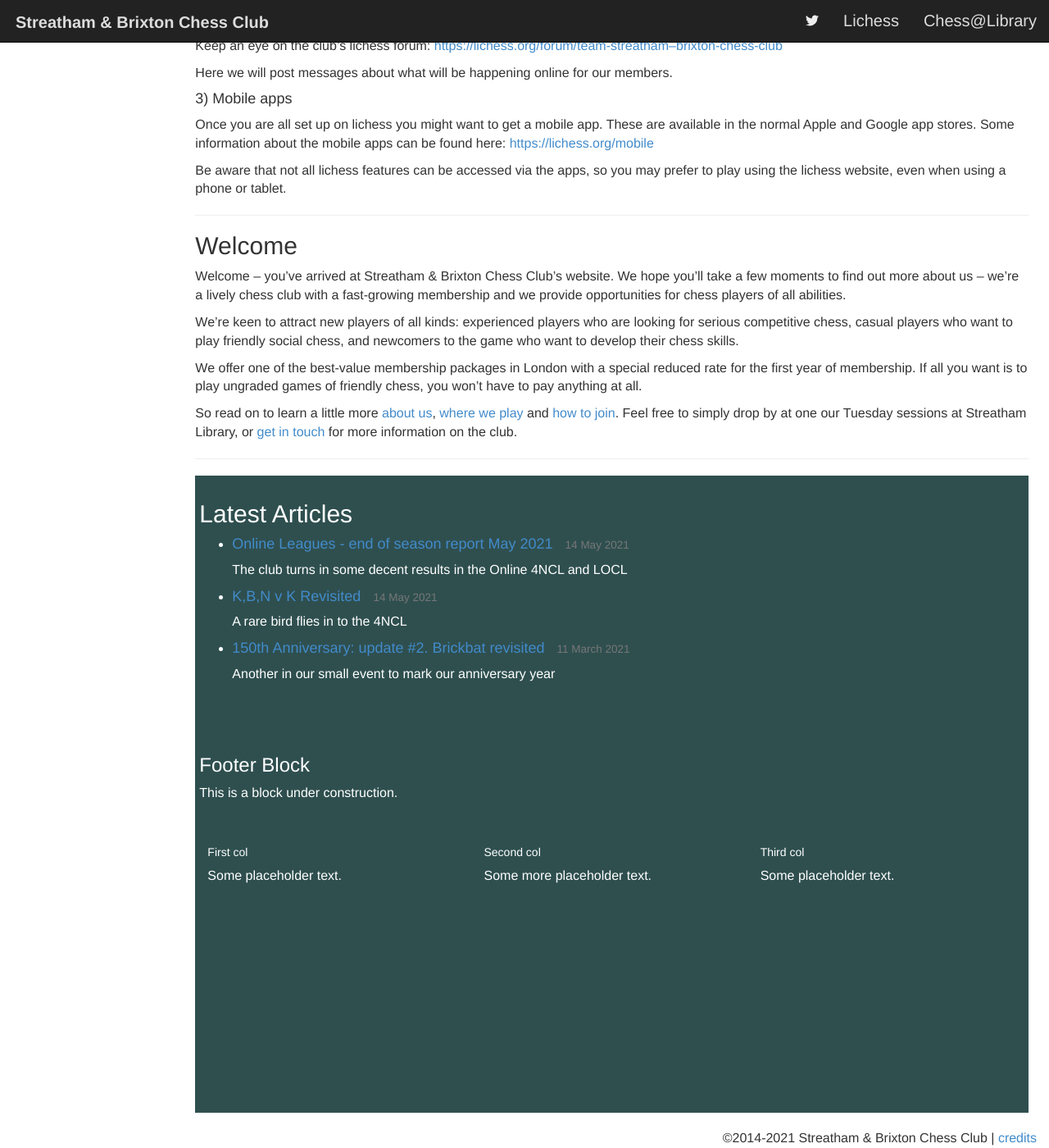
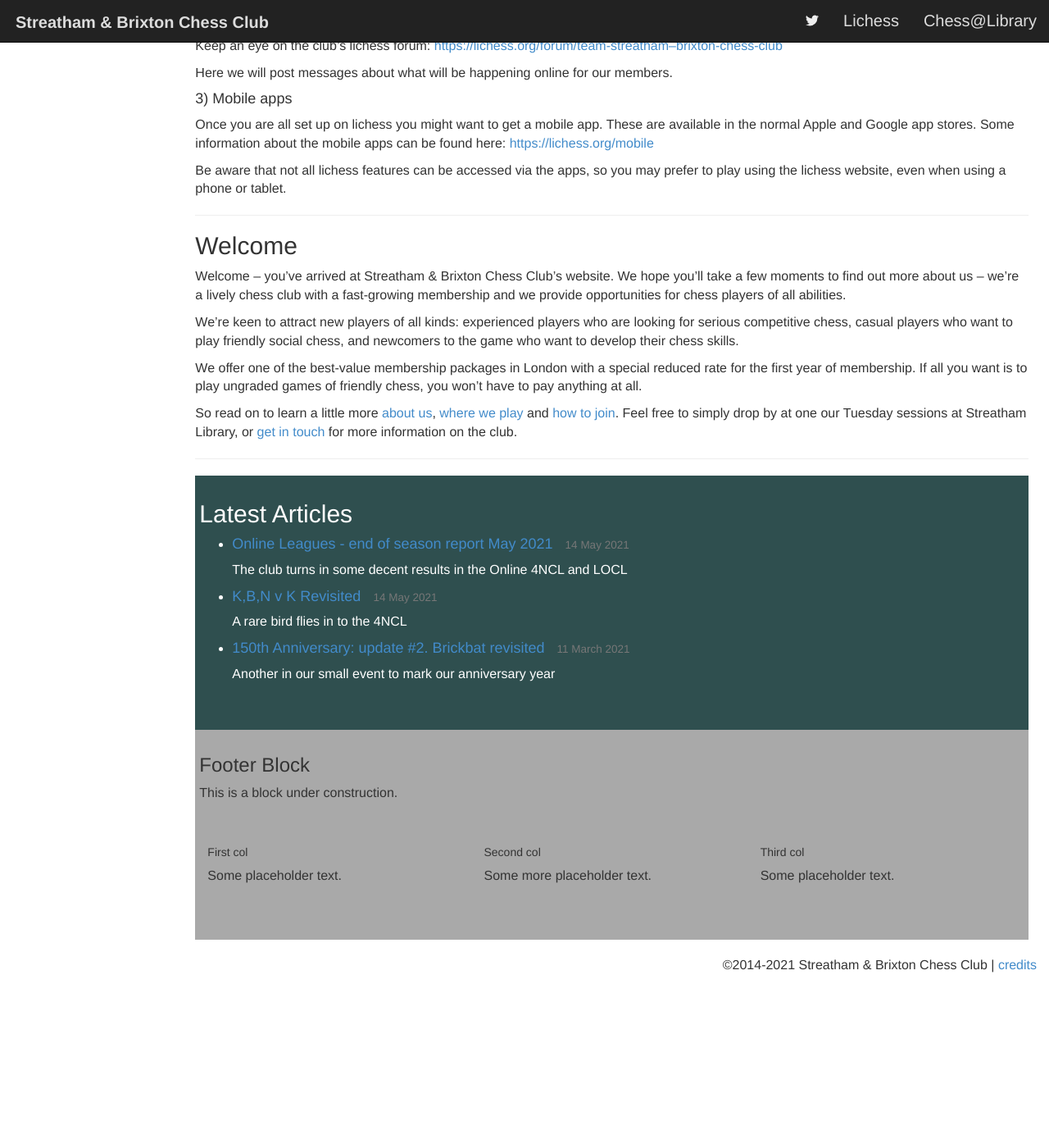
Before and after one commit to streathamchess/streathamchess.github.io, a Jekyll site: the page built from index.md, in a window 1280 px wide and 1400 px high, scrolled down 842 px. Shown: the whole window at 82% size. Built offline with Jekyll 4.4.1, drawn with Linux system fonts in a browser that asks for light colours; a script that is not in the unit is left out; after the commit the page ends 2030 px from its top, so only the background shows below that.

Commit message:
Update contentfooter.html

```diff
--- a/_includes/contentfooter.html
+++ b/_includes/contentfooter.html
@@ -11,7 +11,7 @@
   float: left;
   width: 33.33%;
   padding: 10px;
-  height: 300px; /* Should be removed. Only for testing */
+  /* height: 300px; /* Should be removed. Only for testing */
 }
 
 /* Clear floats after the columns */
@@ -21,8 +21,8 @@
   clear: both;
 }
     #contentfooter {
-        color:  white;
-        background-color: darkslategray;
+        /* color:  white; */
+        background-color: darkgray;
         padding-top: 10px;
         padding-left: 5px;
     }
```
